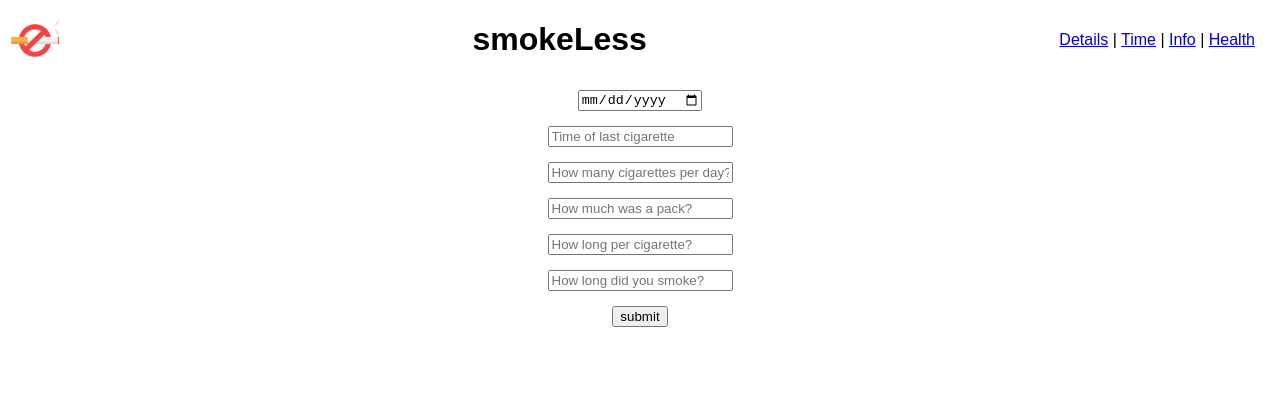
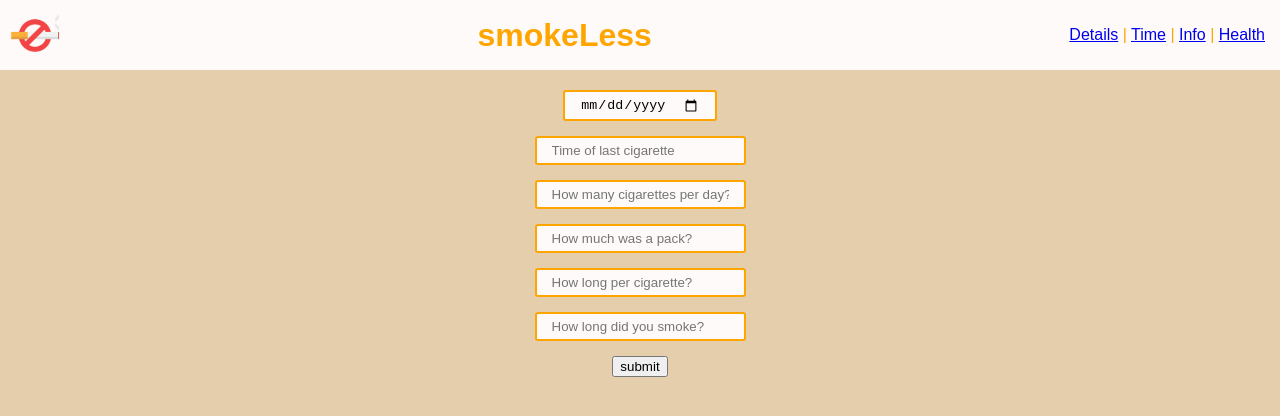
Before and after one commit to mckjoe/SmokeLess, a React (Create React App) app: page /health in a window 1280 px wide. Shown: the top 416 px of the page. Built offline with nearby package versions, Linux system fonts and the light colour scheme.

Commit message:
add new welcomeControl component and update styling

```diff
--- a/src/components/Error404.jsx
+++ b/src/components/Error404.jsx
@@ -1,10 +1,10 @@
 import React from 'react';
 import { Link } from 'react-router-dom';
 
-function Error404(){
+function Error404(props){
   return (
     <div>
-      <h2>The page you are looking for does not exist!</h2>
+      <h2>The page {props.location.pathname} does not exist!</h2>
       <h3>Would you like to return <Link to="/">to details</Link> instead?</h3>
     </div>
   );
--- a/src/index.css
+++ b/src/index.css
@@ -2,6 +2,7 @@ body {
   margin: 0;
   padding: 0;
   font-family: sans-serif;
+  background-color: #E4CEAC;
 }
 
 .header {
@@ -9,7 +10,12 @@ body {
   display: flex;
   justify-content: space-between;
   align-items: center;
-  margin: 0 10px 10px 10px;
+  margin-bottom: 10px;
+  background-color: snow;
+  padding-bottom: 10px;
+  padding-top: 10px;
+  color: orange;
+  height: 50px;
 }
 
 .headerLinks {
@@ -17,6 +23,7 @@ body {
 }
 
 .logo {
+  margin-left: 10px;
   width: 50px;
   height: 50px;
 }
@@ -25,8 +32,16 @@ body {
   text-align: center;
 }
 
-.newSmokerForm input {
+.newSmokerForm form {
+  margin-top: 20px;
+}
+
+input {
   margin-bottom: 15px;
+  background-color: snow;
+  border: 2px solid orange;
+  border-radius: 3px;
+  padding: 5px 15px 5px 15px;
 }
 
 @media screen and (max-width: 459px) {
@@ -34,9 +49,13 @@ body {
     display: grid;
     grid-template-rows: 1fr auto;
     justify-content: center;
+    height: 150px;
   }
   .logo {
     display: none;
   }
+  .headerLinks {
+    padding-bottom: 25px;
+  }
 
 }
```
Also changed, not shown: src/components/welcomeControl.jsx (added).
